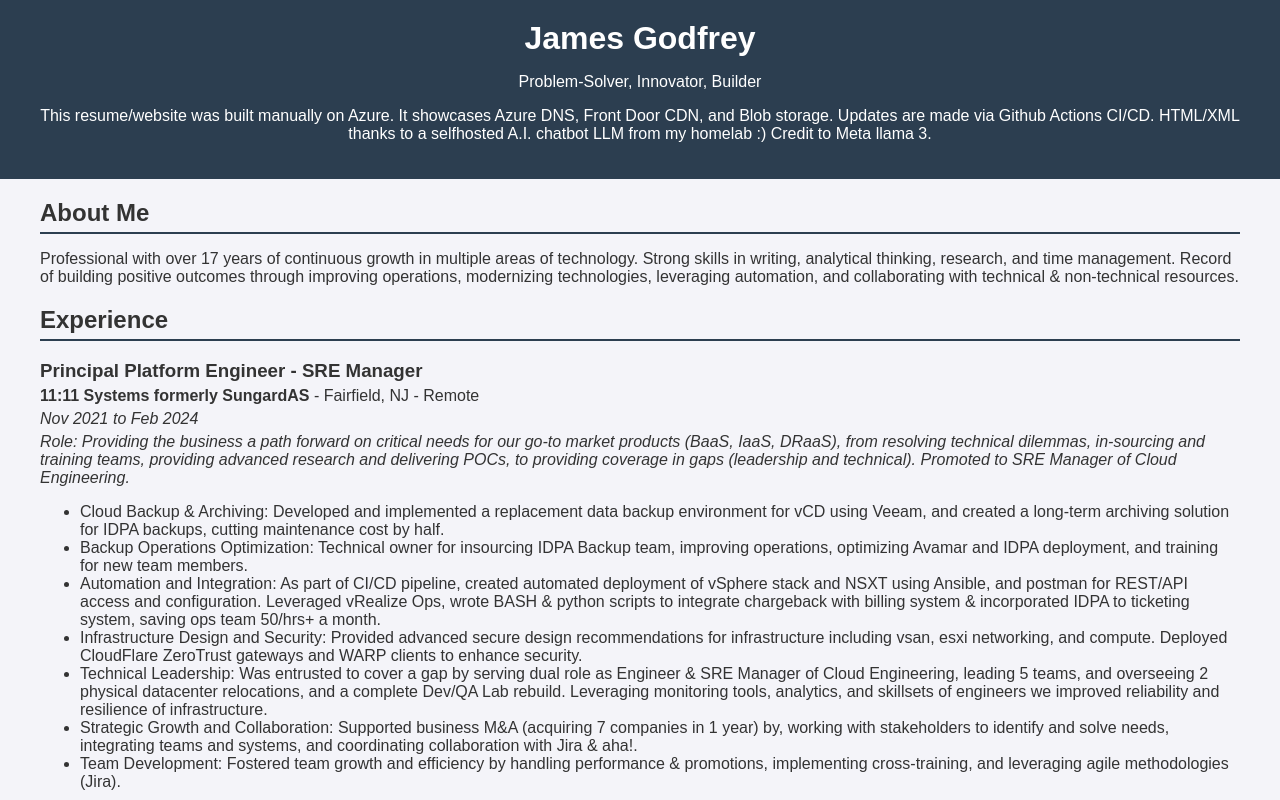
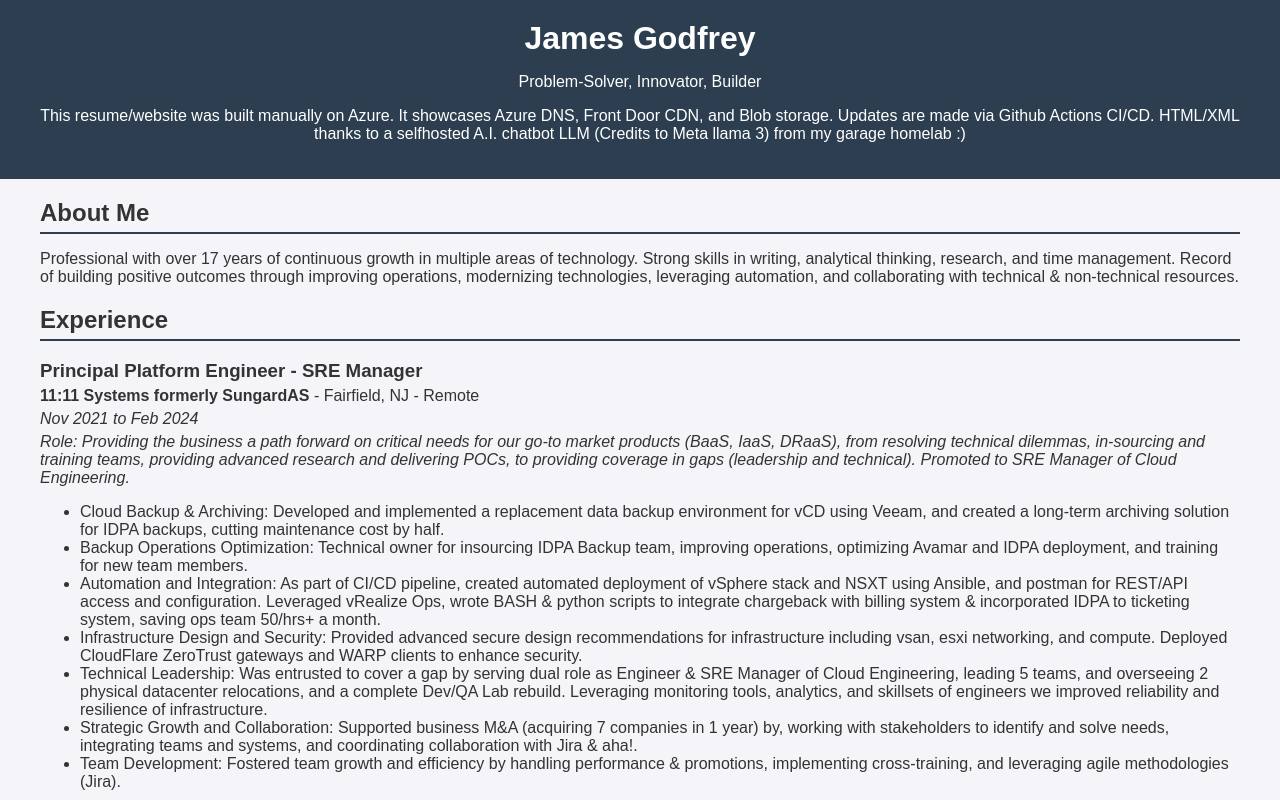
Before and after one commit to godfreyatlast/cloudResumeChallenge, a plain HTML site: page index.html in a window 1280 px wide. Shown: the top 800 px of the page. Drawn offline with Linux system fonts and the light colour scheme.

Commit message:
text updates

```diff
--- a/index.html
+++ b/index.html
@@ -68,7 +68,7 @@
 <header>
     <h1>James Godfrey</h1>
     <p>Problem-Solver, Innovator, Builder</p>
-    <p>This resume/website was built manually on Azure. It showcases Azure DNS, Front Door CDN, and Blob storage. Updates are made via Github Actions CI/CD. HTML/XML thanks to a selfhosted A.I. chatbot LLM from my homelab :) Credit to Meta llama 3.</p>
+    <p>This resume/website was built manually on Azure. It showcases Azure DNS, Front Door CDN, and Blob storage. Updates are made via Github Actions CI/CD. HTML/XML thanks to a selfhosted A.I. chatbot LLM (Credits to Meta llama 3) from my garage homelab :)</p>
 </header>
 
 <div class="container">
```
